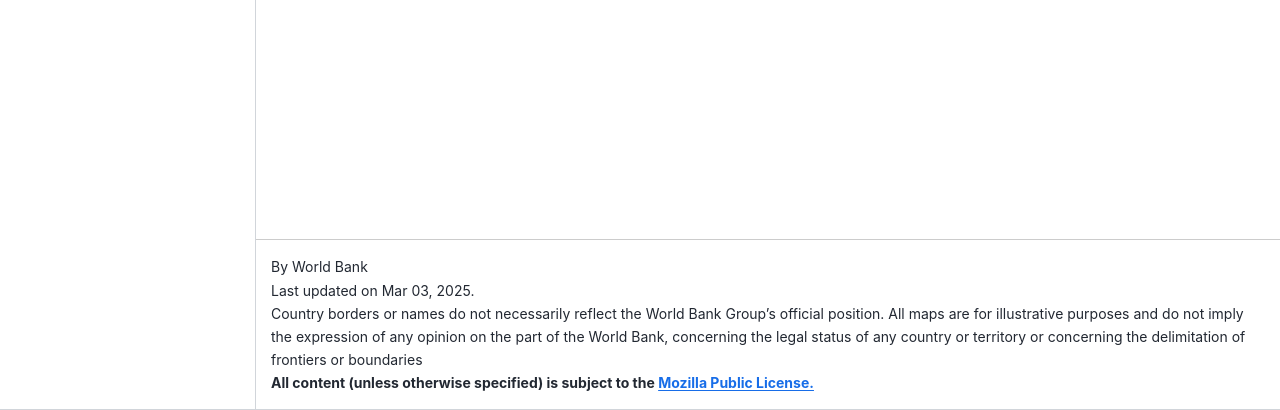
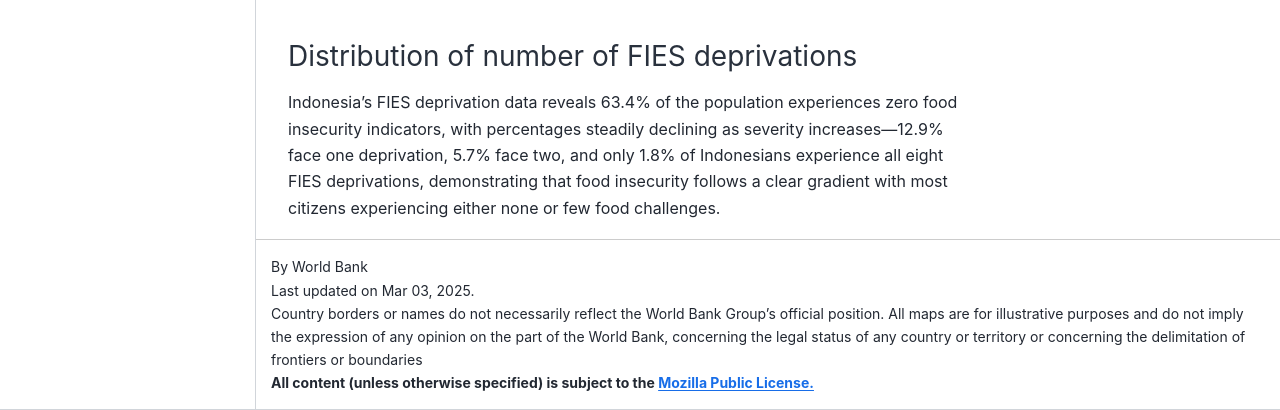
Before and after one commit to Laurent-Smeets-GSS-Account/test_v3, a Jupyter Book: the page built from docs/test-food-security.md, in a window 1280 px wide and 1016 px high, cut to the strip 606-1016 px from the top of the window. Built offline with Jupyter Book 1.0.4 settings and Sphinx 7.4.7 and the Sphinx Book theme 1.1.4, drawn with Linux system fonts in a browser that asks for light colours; pages that are not in the unit, such as notebooks, are missing from menus; some of the changed text lies outside the part shown.

Commit message:
addd paragraph

```diff
--- a/docs/test-food-security.md
+++ b/docs/test-food-security.md
@@ -24,3 +24,14 @@ data-src="visualisation/21862009?2455648" data-height="1000px">
 </noscript>
 
 </div>
+
+
+### Distribution of number of FIES deprivations
+
+Indonesia’s FIES deprivation data reveals 63.4% of the population
+experiences zero food insecurity indicators, with percentages steadily
+declining as severity increases—12.9% face one deprivation, 5.7% face
+two, and only 1.8% of Indonesians experience all eight FIES
+deprivations, demonstrating that food insecurity follows a clear
+gradient with most citizens experiencing either none or few food
+challenges.
```
Also changed, not shown: docs/Food_insecuity.md (+1 -1 lines).
